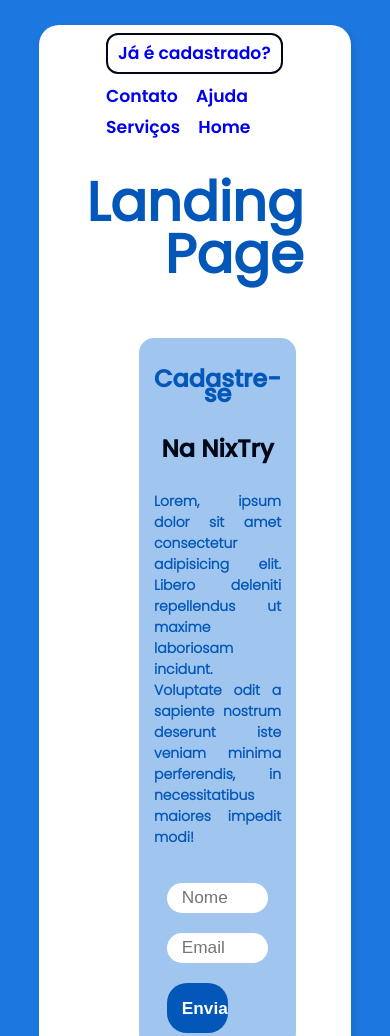
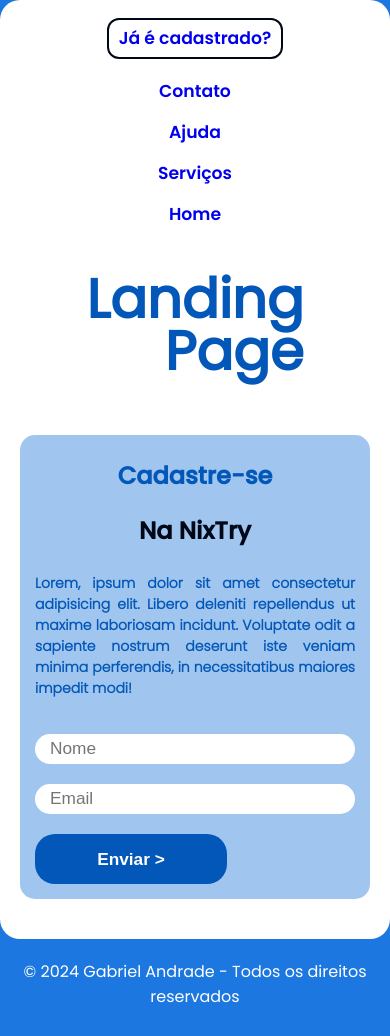
Before and after one commit to DevGabrielAndrade/Landing-Page, a plain HTML site: page index.html in a window 390 px wide. Shown: the top 1036 px of the page. Drawn offline with Linux system fonts and the light colour scheme.

Commit message:
Update media.css

```diff
--- a/media.css
+++ b/media.css
@@ -7,22 +7,26 @@
     main {
         flex-direction: column;
         padding: 20px;
+        width: 100%;
+        margin: 0;
+        box-shadow: none;
     }
 
     #title {
         text-align: center;
     }
-    p{
+
+    p {
         font-size: 14px;
     }
 
-    article, aside {
-        margin: 20px 0;
-        margin-right: 80px;
-        width: 100%;
+    article {
+        display: none; /* Ocultar o artigo no modo celular para economizar espaço */
     }
-    img{
-        display: none;
+
+    aside {
+        margin: 20px auto; /* Centraliza o aside horizontalmente */
+        width: 90%; /* Define a largura do aside para 90% do container */
     }
 
     h2 {
@@ -30,7 +34,7 @@
     }
 
     form {
-        width: 80%;
+        width: 100%; /* Altera a largura do formulário para 100% */
         margin: 0 auto;
     }
 
@@ -39,4 +43,15 @@
     input[type="submit"] {
         width: 100%;
     }
+
+    ul {
+        padding: 0;
+        list-style: none;
+    }
+
+    ul a {
+        display: block;
+        margin: 10px 0;
+        text-align: center; /* Centraliza os links do cabeçalho */
+    }
 }
```
